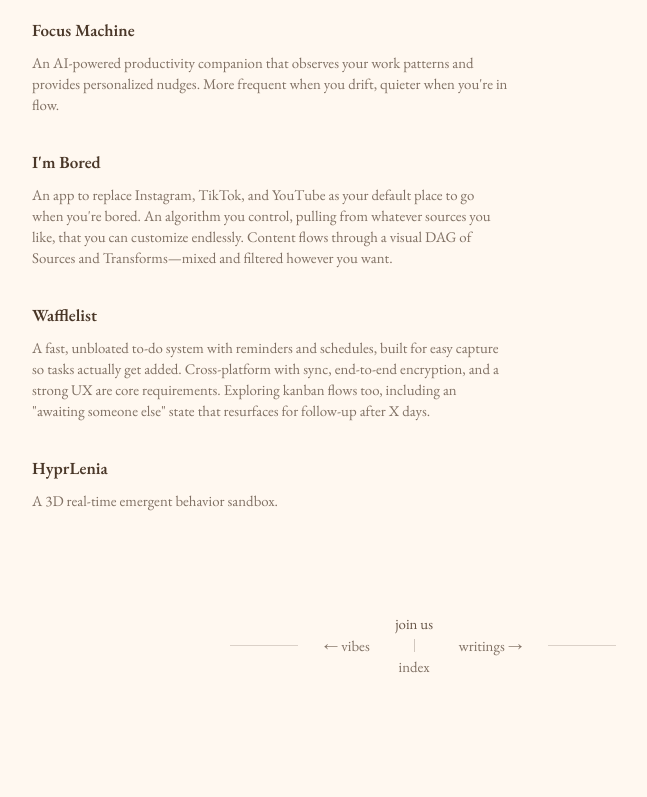
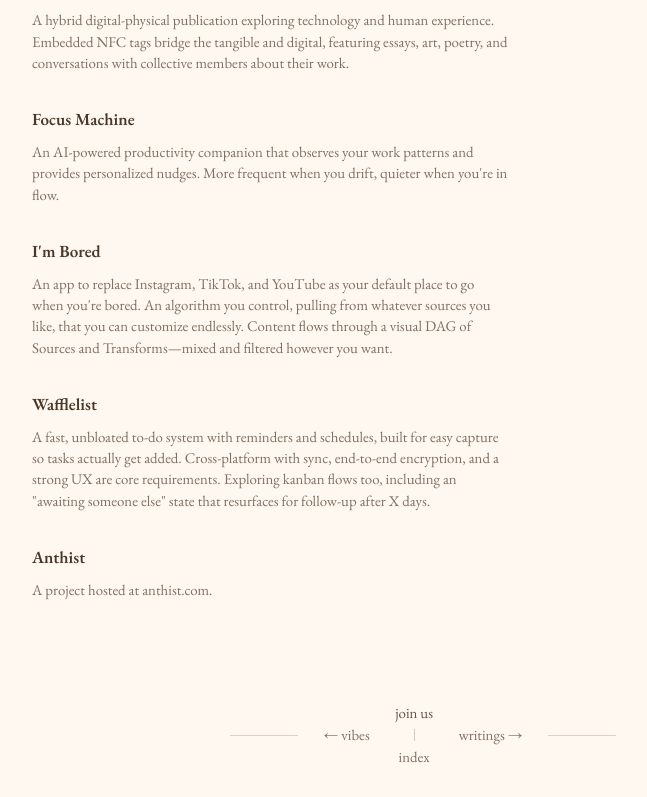
Before and after one commit to EternalRecursion121/idealists-site, a SvelteKit app: page /projects in a window 1280 px wide. Shown: the part 1136-1933 px from the top of the page, without its empty margins (217-864 px from the left). Before the commit the page ends 1883 px from the top, so only its background shows below. Built offline with nearby package versions, Linux system fonts and the light colour scheme.

Commit message:
Add Anthist project entry
Co-authored-by: Samuel Ratnam <EternalRecursion121@users.noreply.github.com>

```diff
--- a/src/routes/(standard)/projects/+page.server.ts
+++ b/src/routes/(standard)/projects/+page.server.ts
@@ -55,6 +55,11 @@ const projects: Project[] = [
 		description: 'A 3D real-time emergent behavior sandbox.'
 	},
 	{
+		name: 'Anthist',
+		url: 'https://www.anthist.com/',
+		description: 'A project hosted at anthist.com.'
+	},
+	{
 		name: 'programming-in-language',
 		url: null,
 		description: 'A work-in-progress specification language and CLI called "speck" for steering LLM-assisted development without losing control. It models each module at overview, declarative, and functional layers with typed interfaces, so intent and design decisions persist beyond a single agent session. The goal is to make iteration fast like vibe-coding, while making edits and dependency propagation much more reliable for real software.'
```
